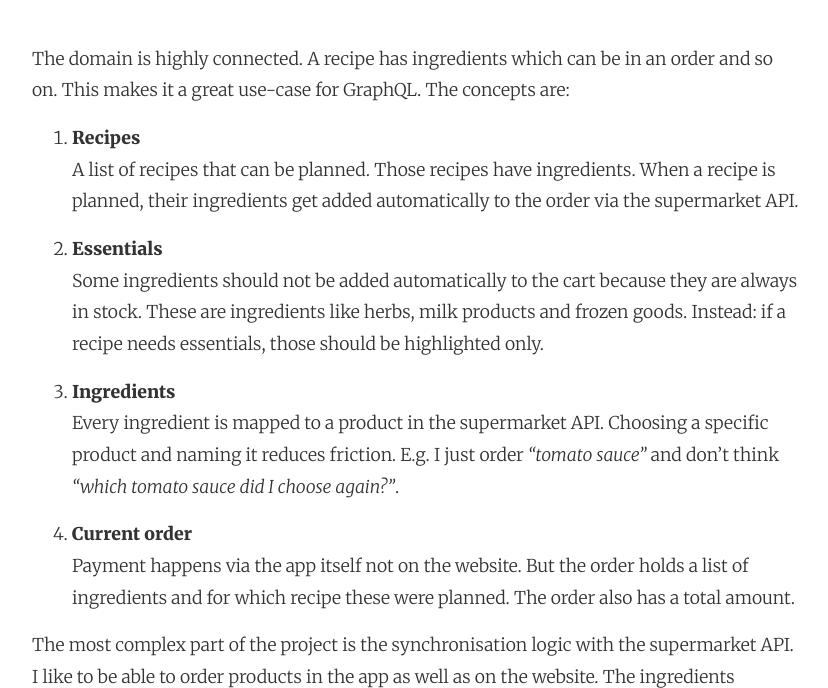
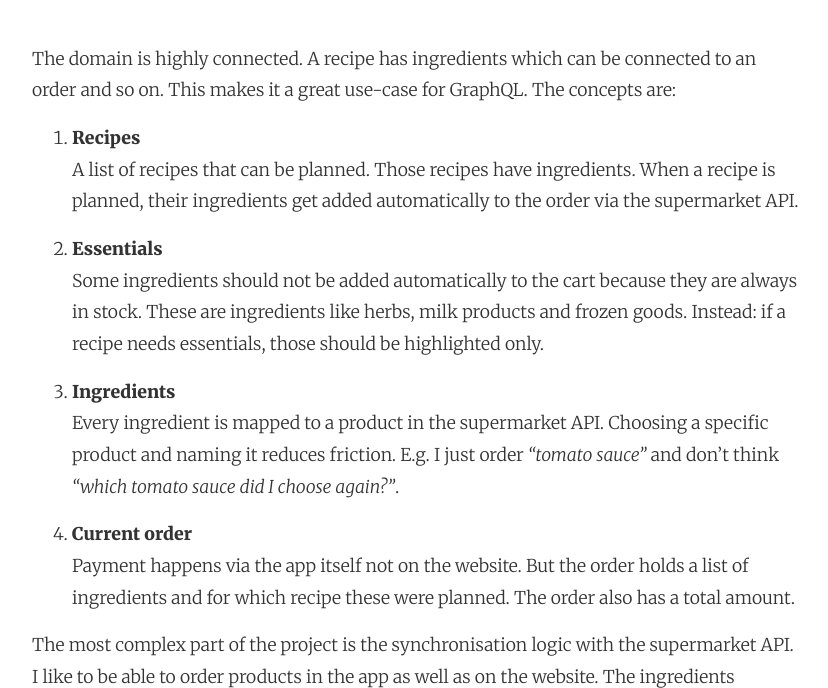
Before and after one commit to adri/adri.github.io, a Jekyll site: the page built from _posts/2017-09-27-learning-elixir-second-side-project-part1.md, in a window 1280 px wide and 900 px high, scrolled down 2131 px, cut to the strip 212-900 px from the top of the window. Shown: the whole strip, without its empty margins (224-1052 px from the left). Built offline with Jekyll 4.4.1, drawn with Linux system fonts in a browser that asks for light colours; nearby versions of some CDN libraries; comment, search, counter and statistics services are not loaded.

Commit message:
Autocommit from wiki

```diff
--- a/_posts/2017-09-27-learning-elixir-second-side-project-part1.md
+++ b/_posts/2017-09-27-learning-elixir-second-side-project-part1.md
@@ -34,7 +34,7 @@ Picape is a website that I made to manage and order recipes and ingredients via
 <div class="video-container"><iframe width="560" height="315" src="https://www.youtube.com/embed/qhtsn7rZClQ" frameborder="0" allowfullscreen></iframe></div>
 <br />
 
-The domain is highly connected. A recipe has ingredients which can be in an order and so on. This makes it a great use-case for GraphQL. The concepts are:
+The domain is highly connected. A recipe has ingredients which can be connected to an order and so on. This makes it a great use-case for GraphQL. The concepts are:
 
 1. **Recipes**<br />
 A list of recipes that can be planned. Those recipes have ingredients. When a recipe is planned, their ingredients get added automatically to the order via the supermarket API.
```
